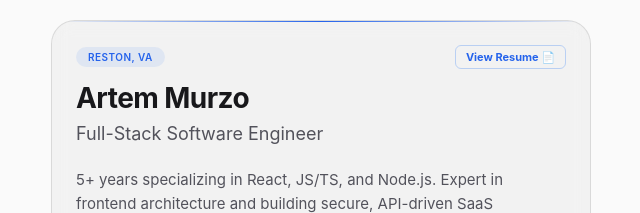
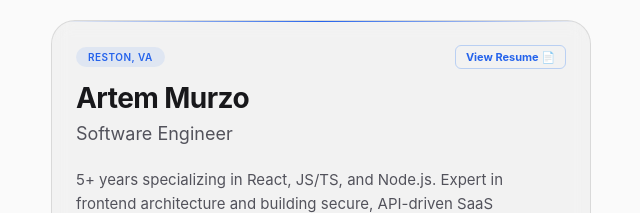
Before and after one commit to earthddx/personal, a React (Vite) app: page / in a window 1280 px wide. Shown: the top 213 px of the page, without its empty margins (319-959 px from the left). Built offline with nearby package versions, Linux system fonts and the light colour scheme.

Commit message:
updated resume; small fix

```diff
--- a/src/App.jsx
+++ b/src/App.jsx
@@ -2,11 +2,11 @@ import "./App.css";
 
 const engineer = {
   name: "Artem Murzo",
-  title: "Full-Stack Software Engineer",
+  title: "Software Engineer",
   location: "Reston, VA",
   resumeUrl: "https://earthddx.github.io/personal/resume.pdf",
   summary:
-    "5+ years specializing in React, JS/TS,  and Node.js. Expert in frontend architecture and building secure, API-driven SaaS platforms.",
+    "5+ years specializing in React, JS/TS, and Node.js. Expert in frontend architecture and building secure, API-driven SaaS platforms.",
   stack: [
     "React",
     "JavaScript",
```
